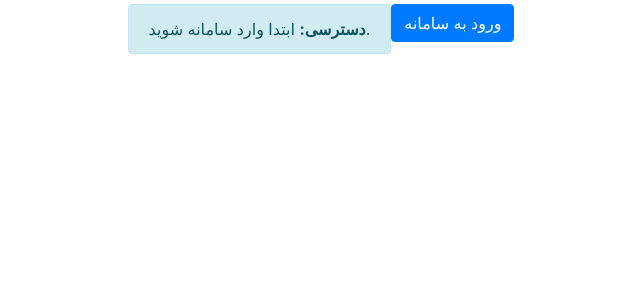
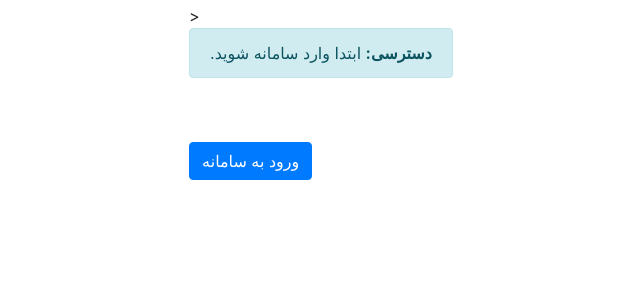
Before and after one commit to hasanisaeed/agile, a Django app: page / in a window 1280 px wide. Shown: the part 56-356 px from the top of the page, without its empty margins (319-959 px from the left). Run offline with Django 3.2, Linux system fonts and the light colour scheme; data comes from the database, SQL or seed files in the repository; style sheets or scripts are compiled from the project's sources; some libraries are stand-ins or nearby versions.

Commit message:
style: update signin page

```diff
--- a/templates/home.html
+++ b/templates/home.html
@@ -75,12 +75,14 @@
                 <strong>شما اجازه دسترسی به این بخش را ندارید.</strong>
             {% endif %}
         {% else %}
+            <div style="direction: rtl"><
             <div class="alert alert-info" role="alert">
                 <strong>دسترسی:</strong> ابتدا وارد سامانه شوید.
-            </div> <br/>
+            </div> <br/> <br/>
             <a href="{% url 'login' %}">
                 <button type="button" class="btn btn-primary btn-mat-primary">ورود به سامانه</button>
             </a>
+            </div>
         {% endif %}
-    </div>
+        </div>
 {% endblock %}
```
